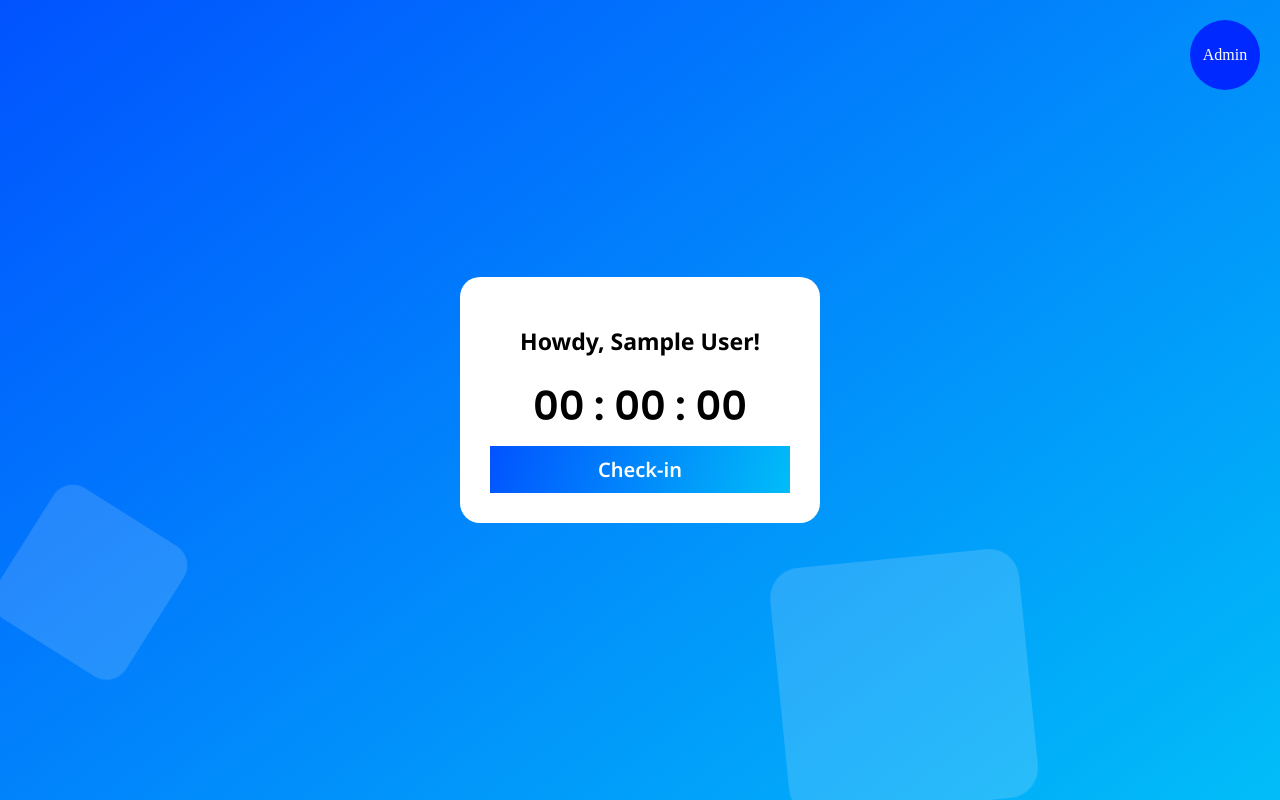
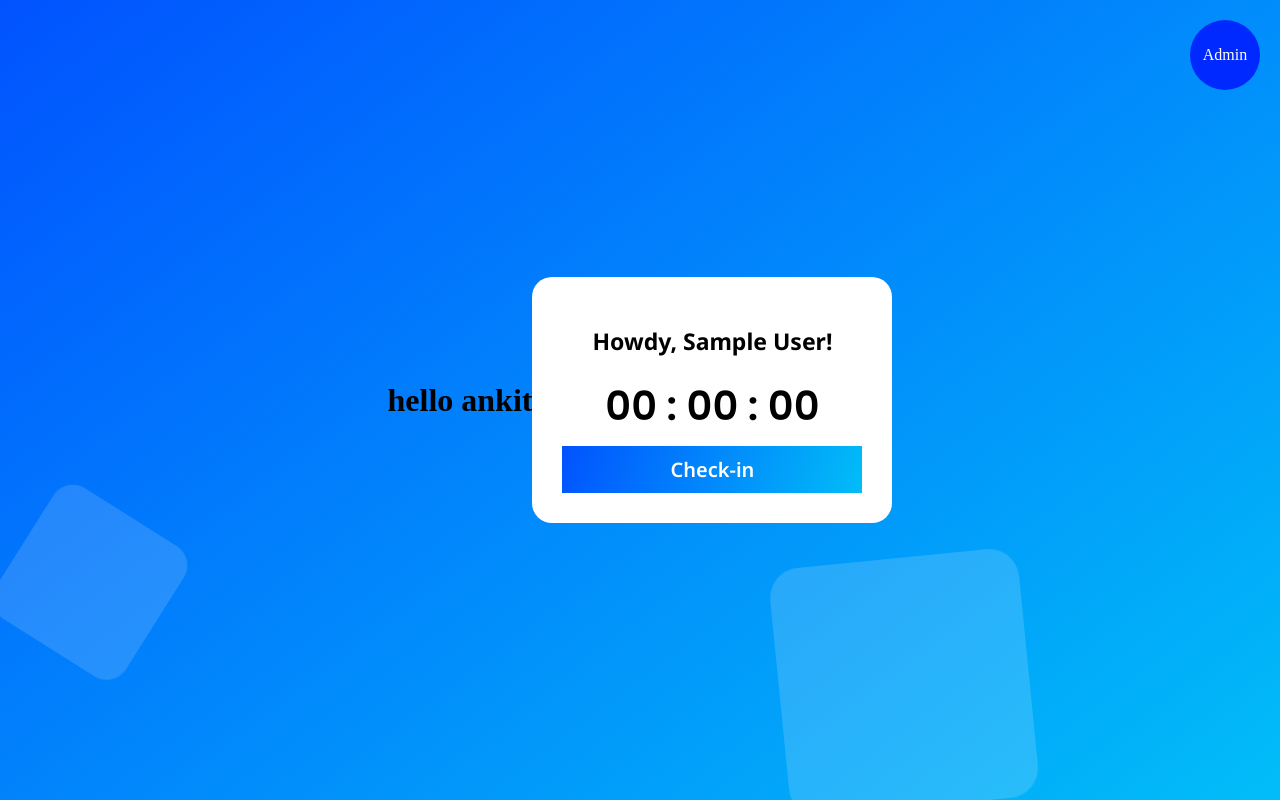
Before and after one commit to wanderingsoul590/people-pixel, a PHP site: page / in a window 1280 px wide. Run offline with PHP 8.4, Linux system fonts and the light colour scheme; the visitor is signed in with stand-in values (Sample User, id 1); data comes from the database, SQL or seed files in the repository; some libraries are stand-ins or nearby versions.

Commit message:
Update index.php

```diff
--- a/index.php
+++ b/index.php
@@ -83,6 +83,7 @@ if( $_SERVER['REQUEST_METHOD'] == 'POST' && isset( $_POST['type'] ) ){
 ?>
 
 <div class="ls_container">
+    <h1>hello ankit</h1>
     <div class="card">
     <h2  style="text-align: center;font-size: 23px;" class="card_title"><?php echo "Howdy,&nbsp;" . $_SESSION['name'] . "!"; ?></h2>
         <h3 class="attendance_timer"><span class="hours">00</span> : <span class="minute">00</span> : <span class="second">00</span> </h3>
```
